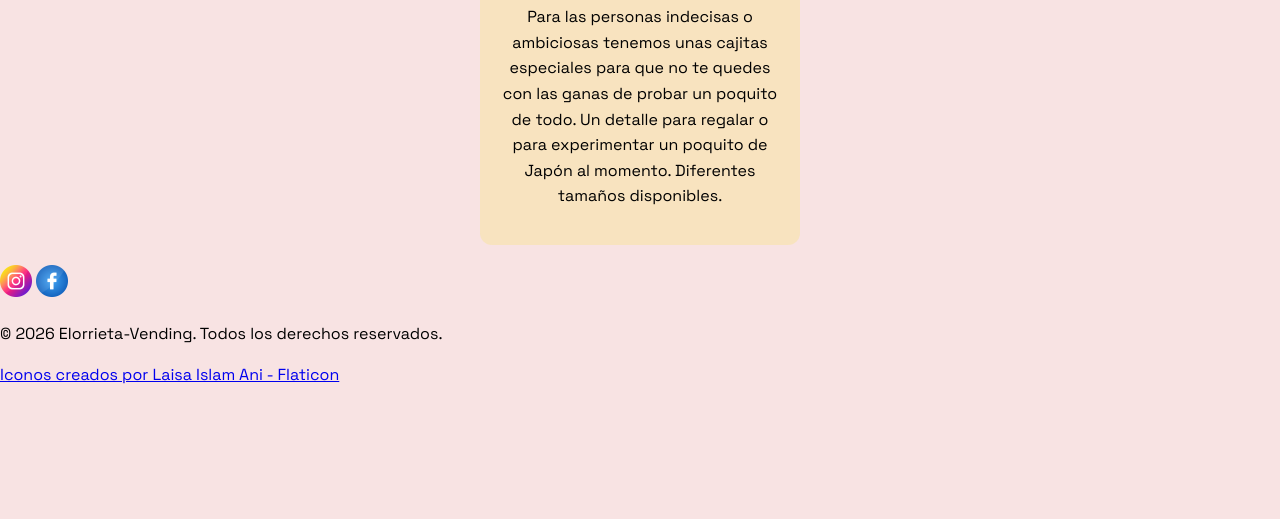
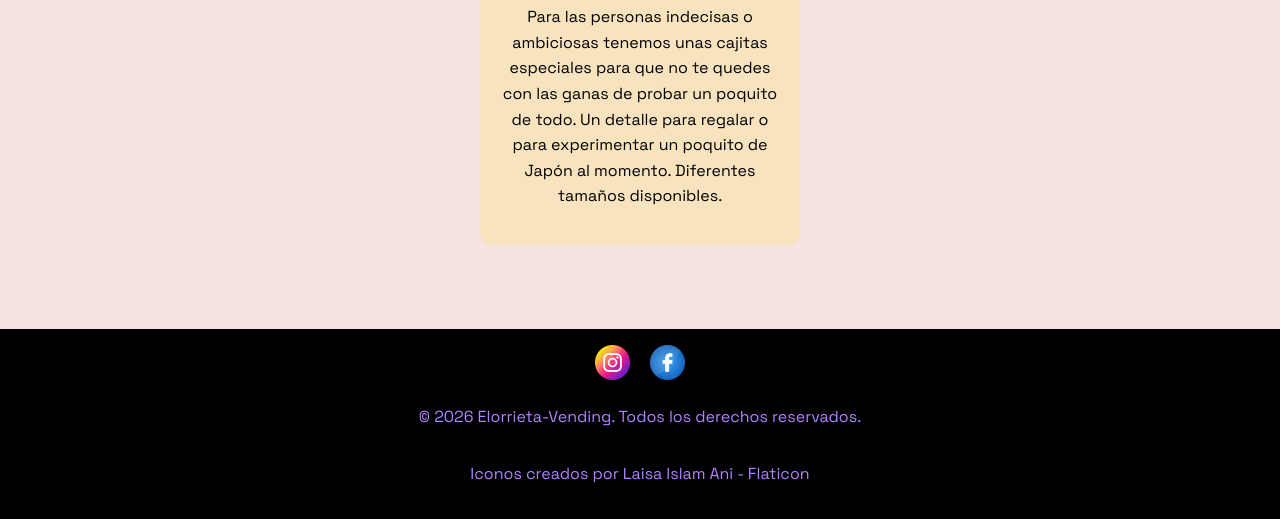
Before and after one commit to sti44/reto1, a plain HTML site: page Web/Index.html in a window 1280 px wide. Shown: the part 2259-2778 px from the top of the page. Before the commit the page ends 2663 px from the top, so only its background shows below. Drawn offline with Linux system fonts and the light colour scheme.

Commit message:
finalizado css index, se puede cambiar colores

```diff
--- a/Web/css/style.css
+++ b/Web/css/style.css
@@ -1,11 +1,12 @@
 /*Paleta de colores*/
 :root {
-  --naranja-claro: #FF9C5D;
-  --naranja: #FF7D19;
-  --negro: #000000;
-  --morado: #ff154f;
-  --morado-claro: #AF82FF;
-  --fondo-tarjeta: #f7e17c59;
+    --naranja-claro: #FF9C5D;
+    --naranja: #FF7D19;
+    --negro: #000000;
+    --rosa-fuerte: #ff154f;
+    --morado-claro: #AF82FF;
+    --fondo-tarjeta: #f7e17c59;
+    --fondo-tarjeta-hover: #64b1c957;
 }
 
 
@@ -16,7 +17,7 @@
 
 body {
     margin: 0;
-    font-family: "Space Grotesk", "Montserrat" , "Lato", sans-serif;
+    font-family: "Space Grotesk", "Montserrat", "Lato", sans-serif;
     font-size: 1em;
     font-weight: 400;
     line-height: 1.6em;
@@ -63,8 +64,9 @@ nav a:hover {
     padding: 40px 20px;
     text-align: center;
 }
+
 #quienes-somos h2 {
-    color: var(--morado);
+    color: var(--rosa-fuerte);
     font-size: 2em;
 }
 
@@ -82,7 +84,7 @@ nav a:hover {
 
 #vista-previa-productos h2 {
     padding-bottom: 30px;
-    color: var(--morado);
+    color: var(--rosa-fuerte);
     font-size: 2em;
 }
 
@@ -113,15 +115,55 @@ nav a:hover {
     color: var(--naranja);
 }
 
-.tarjeta-producto img{
+.tarjeta-producto img {
     width: 10rem;
     margin: 10px;
 }
 
-.tarjeta-producto p{
+.tarjeta-producto p {
     width: 100%;
 }
 
+.tarjeta-producto:hover {
+    background-color: var(--fondo-tarjeta-hover);
+    box-shadow: 6px 6px 6px -3px rgba(0, 0, 0, 0.1);
+}
+
+/*Estilo del footer*/
+footer {
+    background-color: var(--negro);
+    padding: 1rem;
+    display: flex;
+    flex-direction: column;
+    align-items: center;
+    margin-top: 4rem;
+}
+
+#redes-sociales {
+    height: auto;
+    display: flex;
+    flex-wrap: wrap;
+    justify-content: center;
+    gap: 20px;
+}
+
+footer p {
+    color: var(--morado-claro);
+}
+
+footer a {
+    color: var(--morado-claro);
+    text-decoration: none;
+}
+
+footer a:hover {
+    text-decoration: underline;
+}
+
 .icono {
-    width: 2rem;
+    width: 2.2rem;
 }
+
+.icono:hover {
+    width: 2.8rem;
+}
```
Also changed, not shown: 1 other file.
